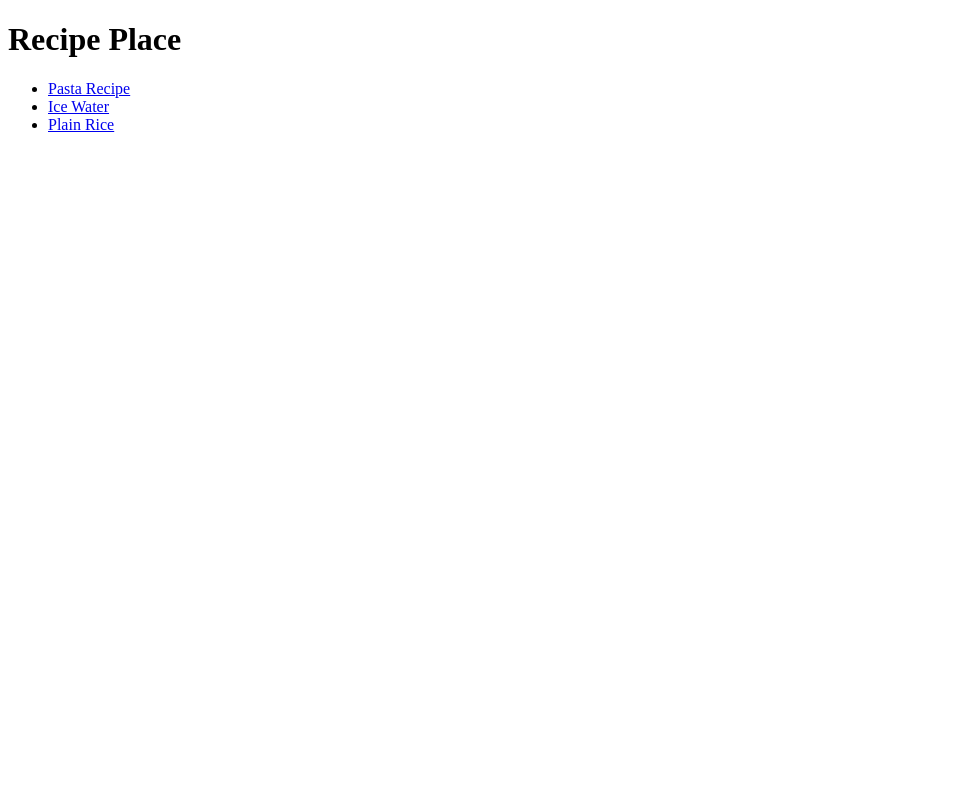
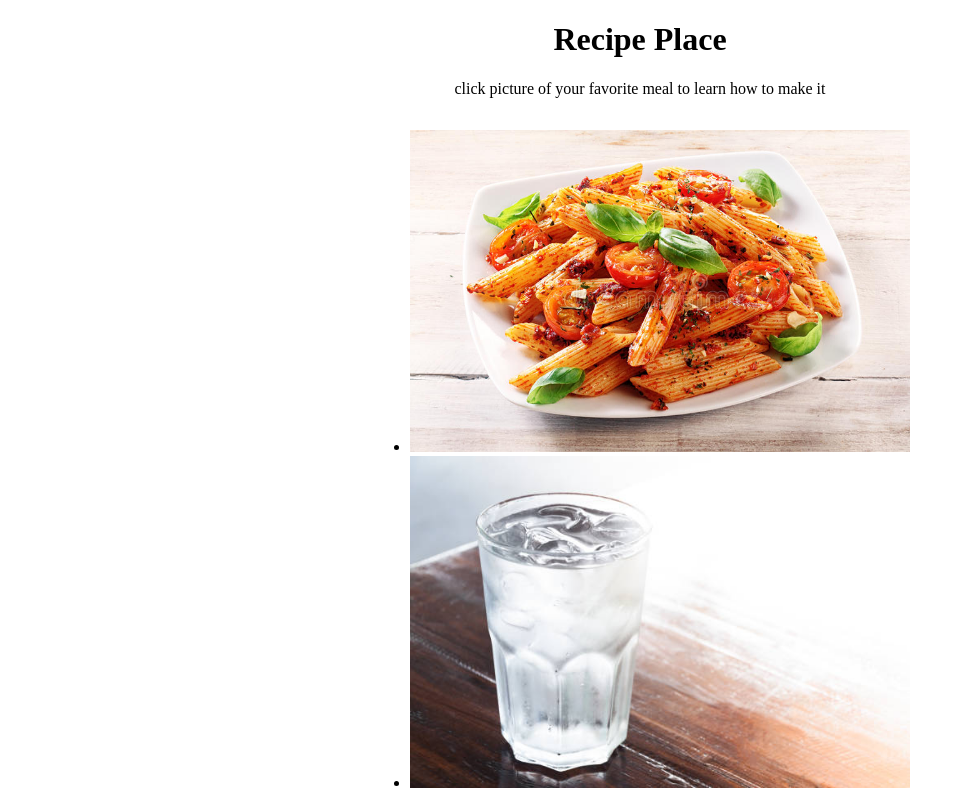
Before and after one commit to c-hakim/recipes, a plain HTML site: page index.html in a window 1280 px wide. Shown: the top 800 px of the page, without its empty margins (0-965 px from the left). Drawn offline with Linux system fonts and the light colour scheme.

Commit message:
updated project to practice css

```diff
--- a/index.html
+++ b/index.html
@@ -4,15 +4,16 @@
     <meta charset="UTF-8">
     <meta http-equiv="X-UA-Compatible" content="IE=edge">
     <meta name="viewport" content="width=device-width, initial-scale=1.0">
+    <link rel="stylesheet" href="styles.css">
     <title>Document</title>
 </head>
 <body>
     <h1>Recipe Place</h1>
-
+    <p>click picture of your favorite meal to learn how to make it</p>
     <ul>
-        <li><a href="recipe_list/Pasta.html">Pasta Recipe</a></li>
-        <li><a href="recipe_list/Icewater.html">Ice Water</a></li>
-        <li><a href="recipe_list/plainrice.html">Plain Rice</a></li>
+        <li><a href="recipe_list/Pasta.html"><img src="recipe_list/pastaimage.jpeg"></a></li>
+        <li><a href="recipe_list/Icewater.html"><img src="recipe_list/icewaterimage.jpeg"></a></li>
+        <li><a href="recipe_list/plainrice.html"><img src="recipe_list/plainriceimage.jpeg"></a></li>
     </ul>
 </body>
 </html>
--- /dev/null
+++ b/styles.css
@@ -0,0 +1,24 @@
+* {
+    color:rgb(0, 0, 0);
+    background-color: eggshell;
+}
+
+
+body {
+    text-align: center;
+    margin: 0 auto;
+}
+
+img {
+    width: 500px;
+    height:auto;
+}
+
+ul {
+    text-decoration: none;
+    display: inline-block;
+}
+
+ol {
+    display: inline-block;
+}
```
Also changed, not shown: recipe_list/Icewater.html (+1 -0 lines), recipe_list/Pasta.html (+4 -1 lines), recipe_list/plainrice.html (+1 -0 lines).
